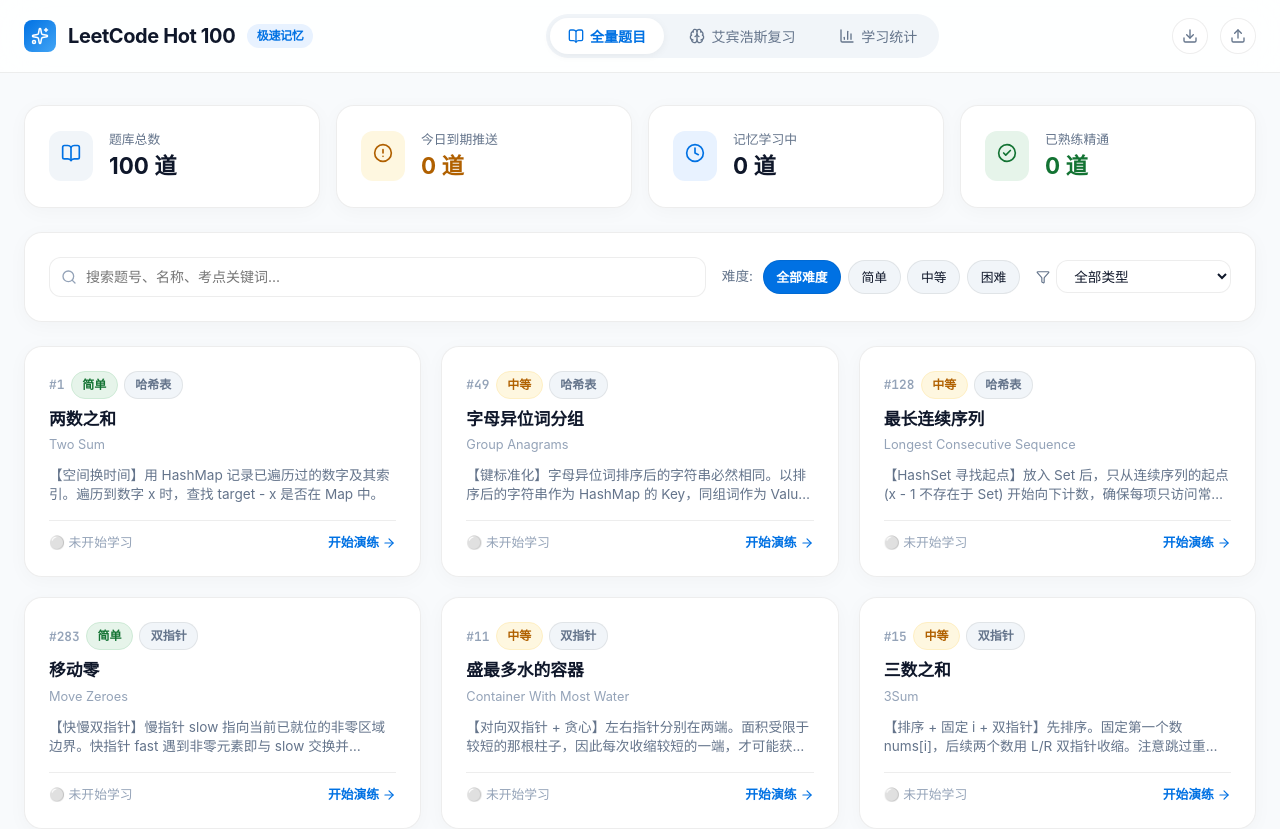
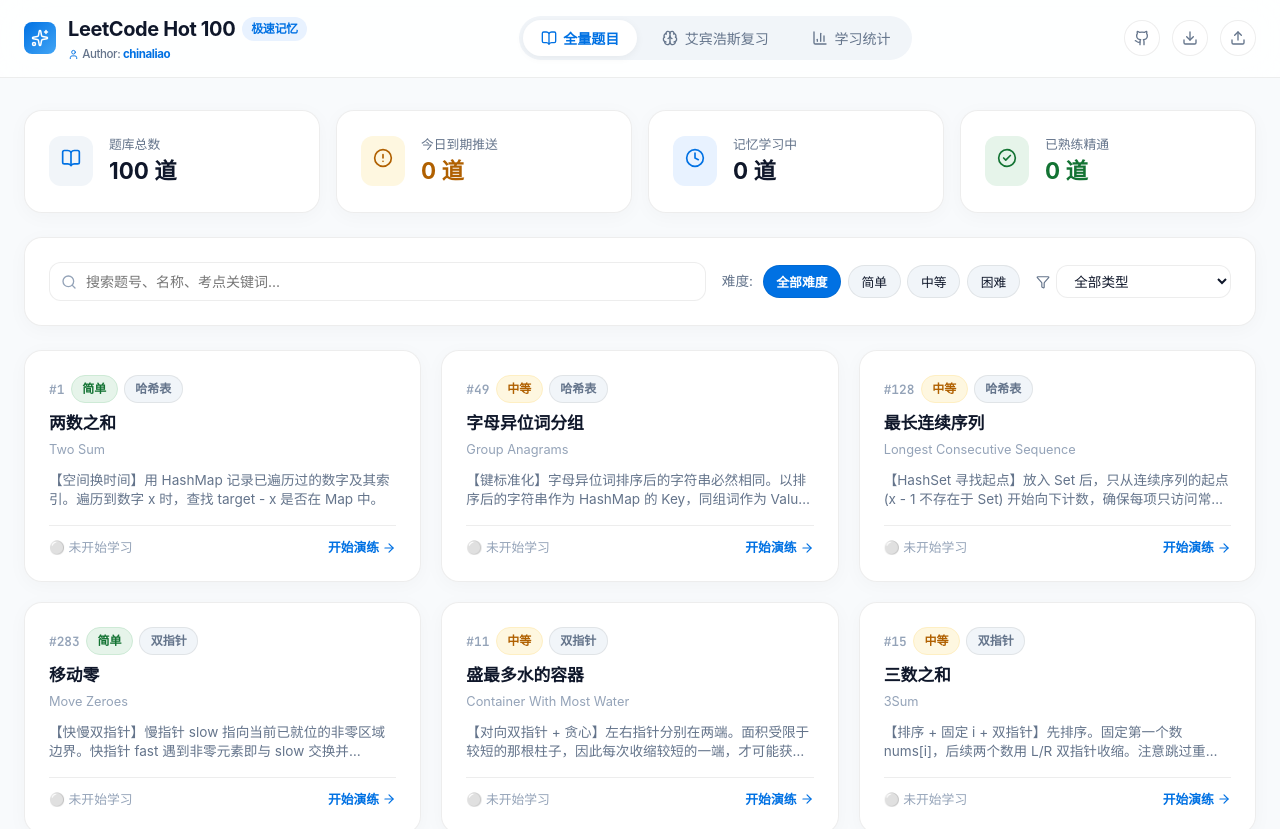
Before and after one commit to chinaliao/LeetCodehot100, a React (Vite) app: page / in a window 1280 px wide. Shown: the top 829 px of the page. Built offline with nearby package versions, Linux system fonts and the light colour scheme.

Commit message:
feat: add author chinaliao credit

```diff
--- a/package.json
+++ b/package.json
@@ -2,6 +2,7 @@
   "name": "algorithm",
   "private": true,
   "version": "0.0.0",
+  "author": "chinaliao",
   "type": "module",
   "scripts": {
     "dev": "vite",
--- a/src/App.jsx
+++ b/src/App.jsx
@@ -128,6 +128,28 @@ export default function App() {
           />
         )}
       </main>
+
+      <footer style={{
+        textAlign: 'center',
+        padding: '1.5rem 1rem',
+        borderTop: '1px solid var(--border-light)',
+        fontSize: '0.85rem',
+        color: 'var(--text-muted)',
+        background: 'var(--bg-card)',
+        marginTop: '2rem'
+      }}>
+        <span>Crafted with ❤️ by </span>
+        <a
+          href="https://github.com/chinaliao"
+          target="_blank"
+          rel="noreferrer"
+          style={{ color: 'var(--apple-blue)', fontWeight: 600, textDecoration: 'none' }}
+        >
+          chinaliao
+        </a>
+        <span style={{ margin: '0 0.5rem' }}>•</span>
+        <span>LeetCode Hot 100 极速记忆 & 艾宾浩斯刷题工坊</span>
+      </footer>
     </div>
   );
 }
--- a/src/components/Header.jsx
+++ b/src/components/Header.jsx
@@ -1,5 +1,5 @@
 import React, { useRef } from 'react';
-import { BookOpen, Brain, BarChart3, Download, Upload, Sparkles } from 'lucide-react';
+import { BookOpen, Brain, BarChart3, Download, Upload, Sparkles, User } from 'lucide-react';
 import { exportBackupJSON, importBackupJSON } from '../services/storage';
 
 export function Header({ currentTab, setCurrentTab, dueCount, onDataImported }) {
@@ -36,8 +36,29 @@ export function Header({ currentTab, setCurrentTab, dueCount, onDataImported })
         }}>
           <Sparkles size={18} />
         </div>
-        <span>LeetCode Hot 100</span>
-        <span className="header-brand-badge">极速记忆</span>
+        <div style={{ display: 'flex', flexDirection: 'column', gap: '0.1rem' }}>
+          <div style={{ display: 'flex', alignItems: 'center', gap: '0.4rem' }}>
+            <span>LeetCode Hot 100</span>
+            <span className="header-brand-badge">极速记忆</span>
+          </div>
+          <a
+            href="https://github.com/chinaliao"
+            target="_blank"
+            rel="noreferrer"
+            style={{
+              fontSize: '0.72rem',
+              color: 'var(--text-muted)',
+              textDecoration: 'none',
+              display: 'flex',
+              alignItems: 'center',
+              gap: '0.2rem',
+              fontWeight: 500
+            }}
+          >
+            <User size={11} color="var(--apple-blue)" />
+            <span>Author: <strong style={{ color: 'var(--apple-blue)' }}>chinaliao</strong></span>
+          </a>
+        </div>
       </div>
 
       <nav className="header-nav">
@@ -88,6 +109,20 @@ export function Header({ currentTab, setCurrentTab, dueCount, onDataImported })
           style={{ display: 'none' }}
         />
 
+        <a
+          href="https://github.com/chinaliao/LeetCodehot100"
+          target="_blank"
+          rel="noreferrer"
+          className="icon-button"
+          title="作者 GitHub 仓库 (chinaliao)"
+          style={{ textDecoration: 'none' }}
+        >
+          <svg width="16" height="16" viewBox="0 0 24 24" fill="none" stroke="currentColor" strokeWidth="2" strokeLinecap="round" strokeLinejoin="round">
+            <path d="M15 22v-4a4.8 4.8 0 0 0-1-3.5c3 0 6-2 6-5.5.08-1.25-.27-2.48-1-3.5.28-1.15.28-2.35 0-3.5 0 0-1 0-3 1.5-2.64-.5-5.36-.5-8 0C6 2 5 2 5 2c-.3 1.15-.3 2.35 0 3.5A5.403 5.403 0 0 0 4 9c0 3.5 3 5.5 6 5.5-.39.49-.68 1.05-.85 1.65-.17.6-.22 1.23-.15 1.85v4"></path>
+            <path d="M9 18c-4.51 2-5-2-7-2"></path>
+          </svg>
+        </a>
+
         <button
           className="icon-button"
           title="导出进度备份 JSON"
```
